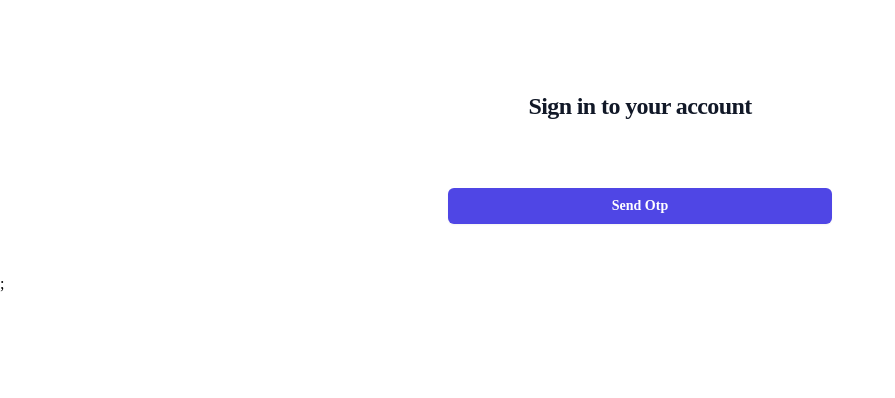
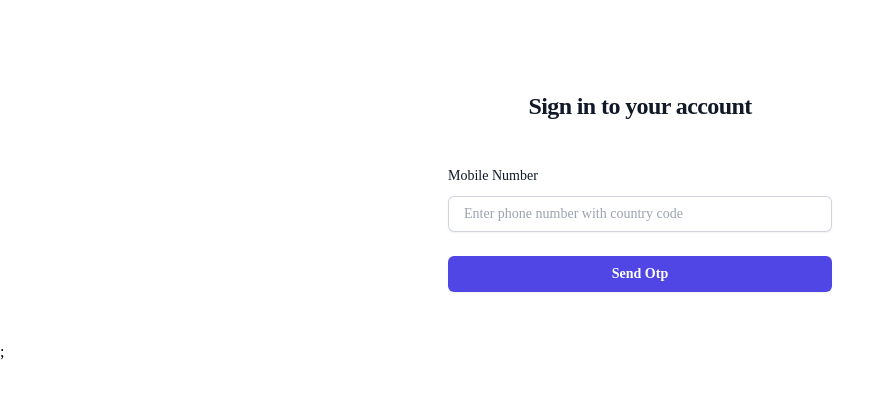
Before and after one commit to Kalashtyagi/EcommerceRailway, a Next.js app: page / in a window 1280 px wide. Shown: the top 398 px of the page, without its empty margins (0-895 px from the left). Built offline with nearby package versions, Linux system fonts and the light colour scheme.

Commit message:
remove otspent

```diff
--- a/pages/index.jsx
+++ b/pages/index.jsx
@@ -86,7 +86,7 @@ export default function Login() {
 
           <div className="mt-10 sm:mx-auto sm:w-full sm:max-w-sm">
             <form className="space-y-6" action="#" method="POST">
-              {otpSent && (
+
               <div>
                 <label htmlFor="email" className="block text-sm font-medium leading-6 text-gray-900">
                   Mobile Number
@@ -105,7 +105,7 @@ export default function Login() {
                   />
                 </div>
               </div>
-              )}
+
               {otpSent &&
               <div>
 
```
